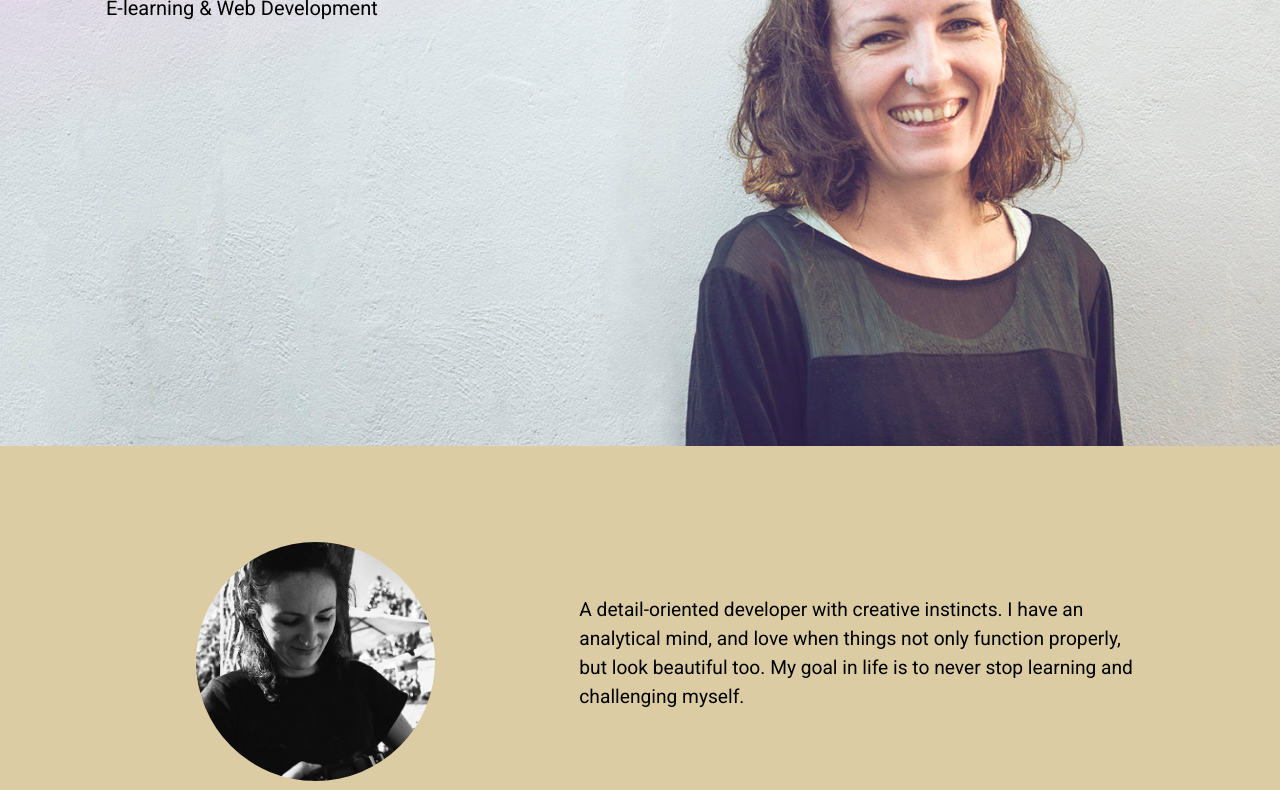
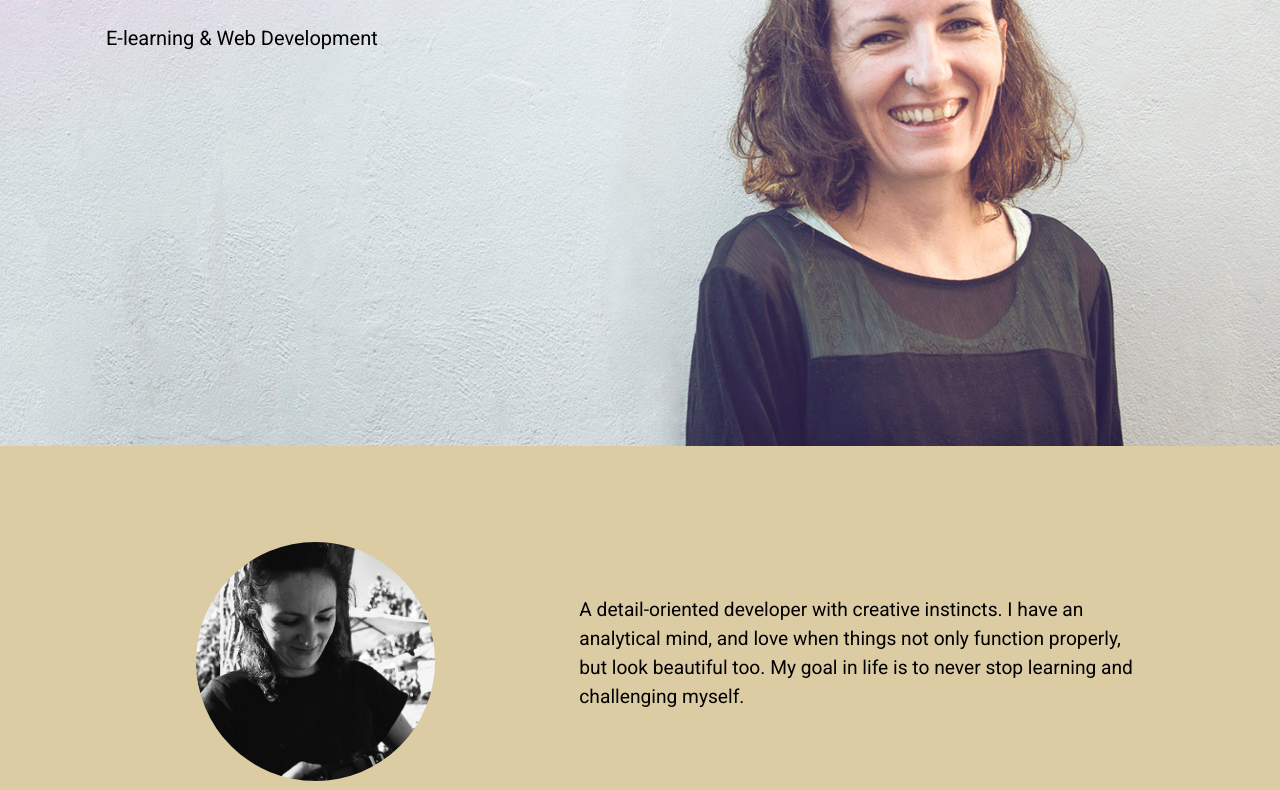
Before and after one commit to christine-hya/Christine-Resume, a plain HTML site: page index.html in a window 1280 px wide. Shown: the part 202-992 px from the top of the page. Drawn offline with nearby package versions, Linux system fonts and the light colour scheme.

Commit message:
Update index.html

```diff
--- a/index.html
+++ b/index.html
@@ -59,7 +59,7 @@
 
     <div class="container">
       <h1 class="display-4 heading p-4 pb-0">Christine Hogg</h1>
-      <p class="lead ps-4"> E-learning & Web Development</p>
+      <p class="lead ps-4"> <br>E-learning & Web Development</p>
     </div>
 
   </div>
```
